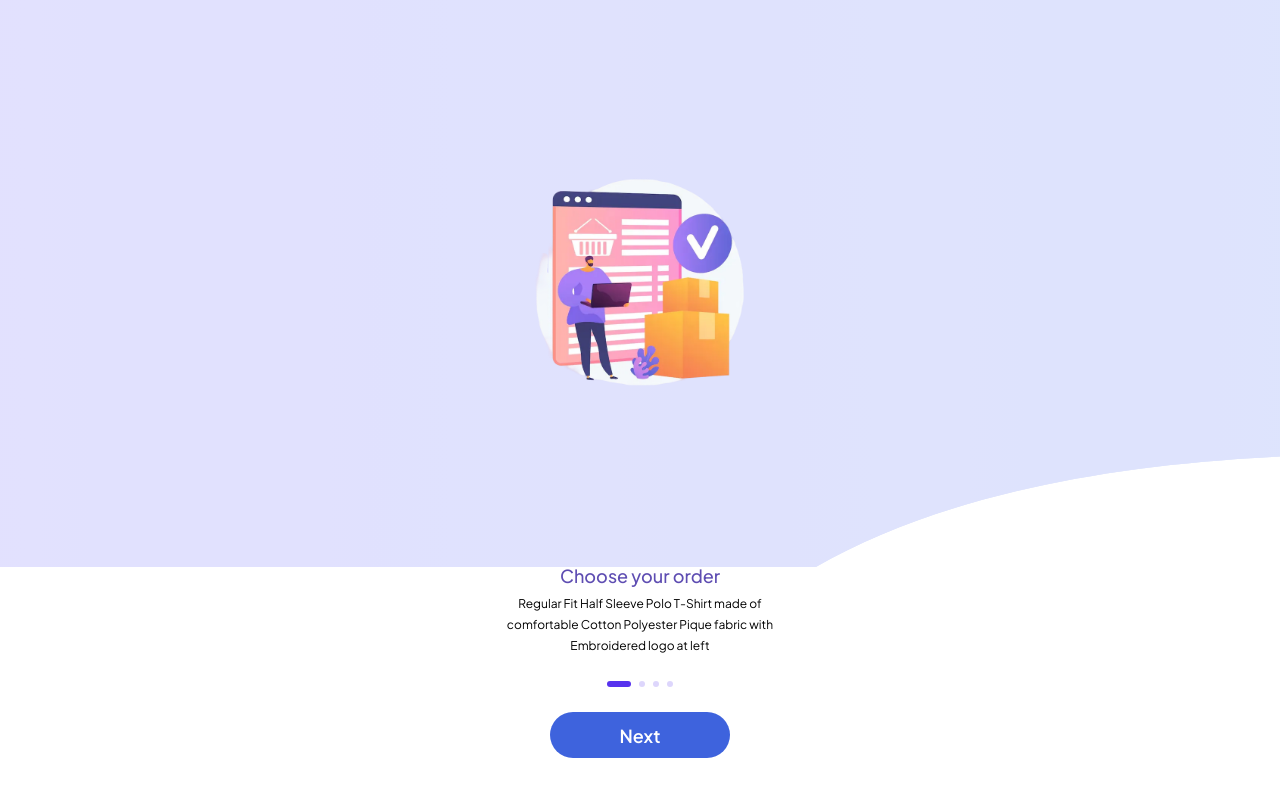
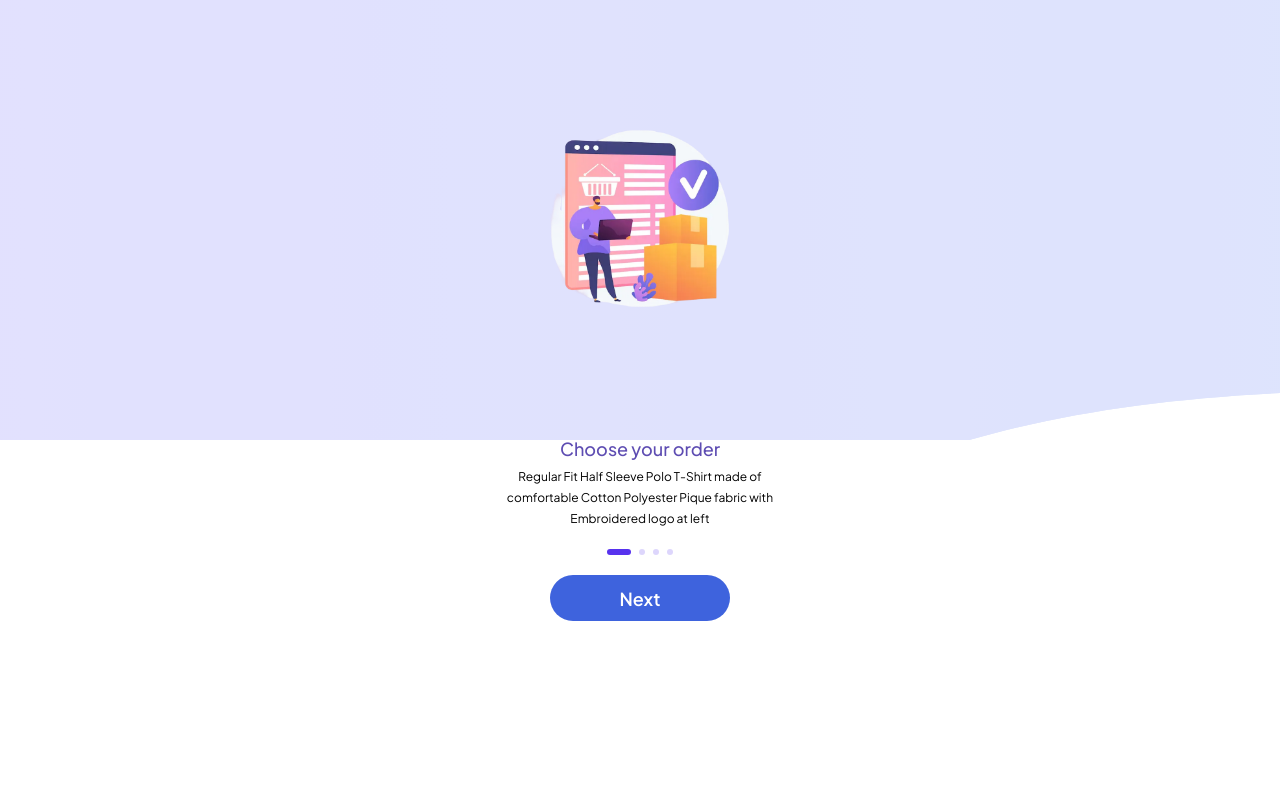
Before and after one commit to shreeram-kaudare-tc/student-kare, an Angular app in the folder student-kare-fe/: page /onboarding in a window 1280 px wide. Shown: the top 796 px of the page. Built offline with nearby package versions, Linux system fonts and the light colour scheme.

Commit message:
fix next button and redeploye to firbease

```diff
--- a/student-kare-fe/src/app/pages/onboarding/onboarding.html
+++ b/student-kare-fe/src/app/pages/onboarding/onboarding.html
@@ -1,4 +1,4 @@
-<div class="relative w-full h-screen bg-white flex flex-col overflow-hidden font-jakarta">
+<div class="relative w-full h-[100dvh] bg-white flex flex-col overflow-hidden font-jakarta">
 
     <!-- Slides Wrapper -->
     <div class="flex-1 flex flex-col overflow-hidden">
@@ -7,15 +7,16 @@
         <div class="flex flex-col h-full slide-enter">
 
             <!-- Illustration Area with SVG Background -->
-            <div class="relative flex-1 flex items-center justify-center overflow-hidden">
+            <div class="relative flex-1 flex items-center justify-center overflow-hidden min-h-0 max-h-[55vh]">
                 <!-- SVG Background -->
                 <img [src]="slide.bgSvg" alt="" class="absolute inset-0 w-full h-full object-cover object-center" />
                 <!-- Illustration Image -->
-                <img [src]="slide.image" [alt]="slide.title" class="relative z-10 w-[65vw] max-w-[280px] h-auto object-contain" />
+                <img [src]="slide.image" [alt]="slide.title" class="relative z-10 w-[60vw] max-w-[240px] h-auto max-h-[80%] object-contain" />
             </div>
 
             <!-- Bottom Content -->
-            <div class="w-[273px] mx-auto flex flex-col items-center gap-[25px] pb-[42px] z-10">
+            <div class="w-[300px] mx-auto flex flex-col items-center gap-[20px] pb-[80px] z-10"
+                 style="padding-bottom: calc(80px + env(safe-area-inset-bottom))">
 
                 <!-- Text Block -->
                 <div class="flex flex-col items-center gap-[8px] w-full text-center">
```
